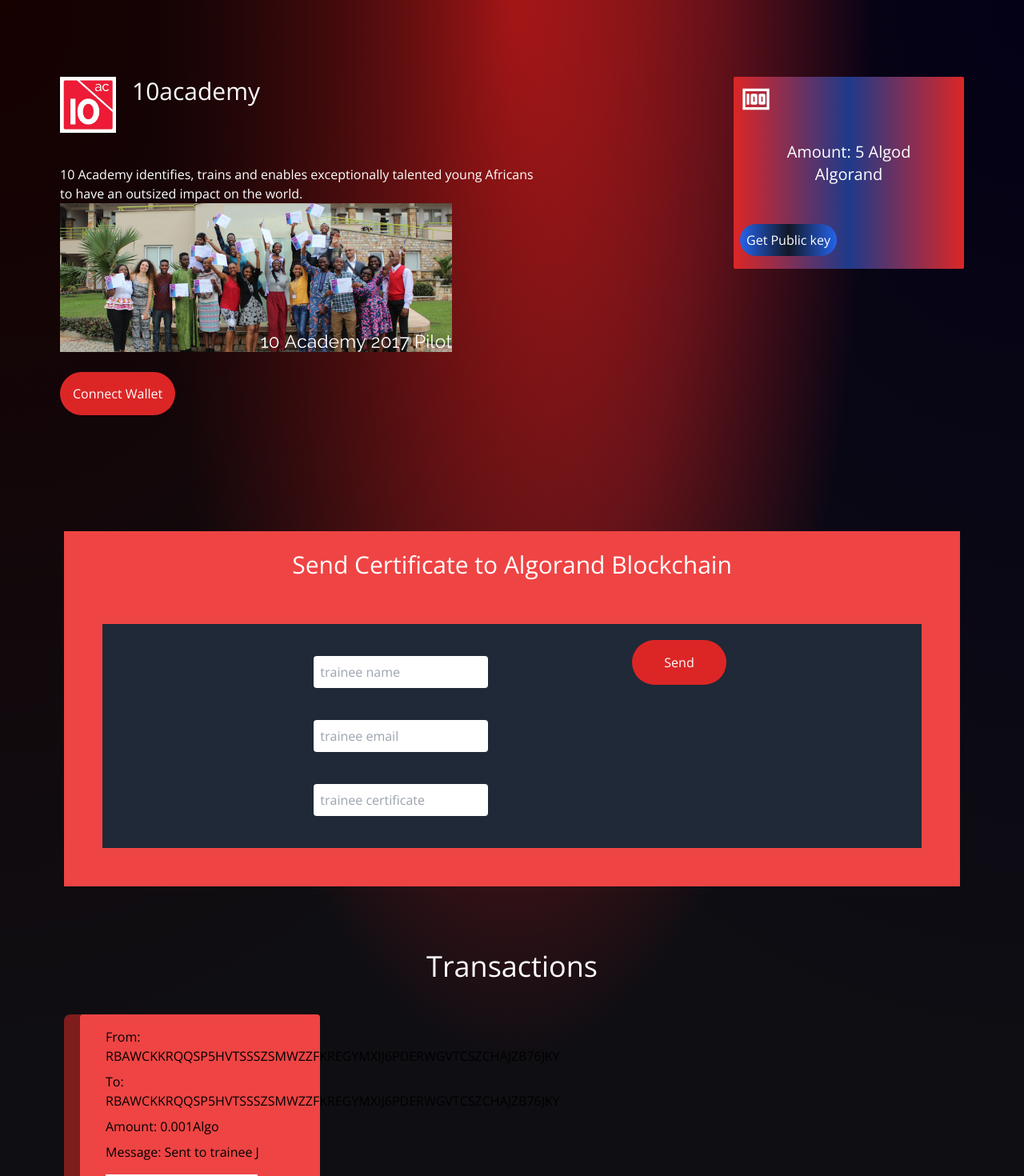
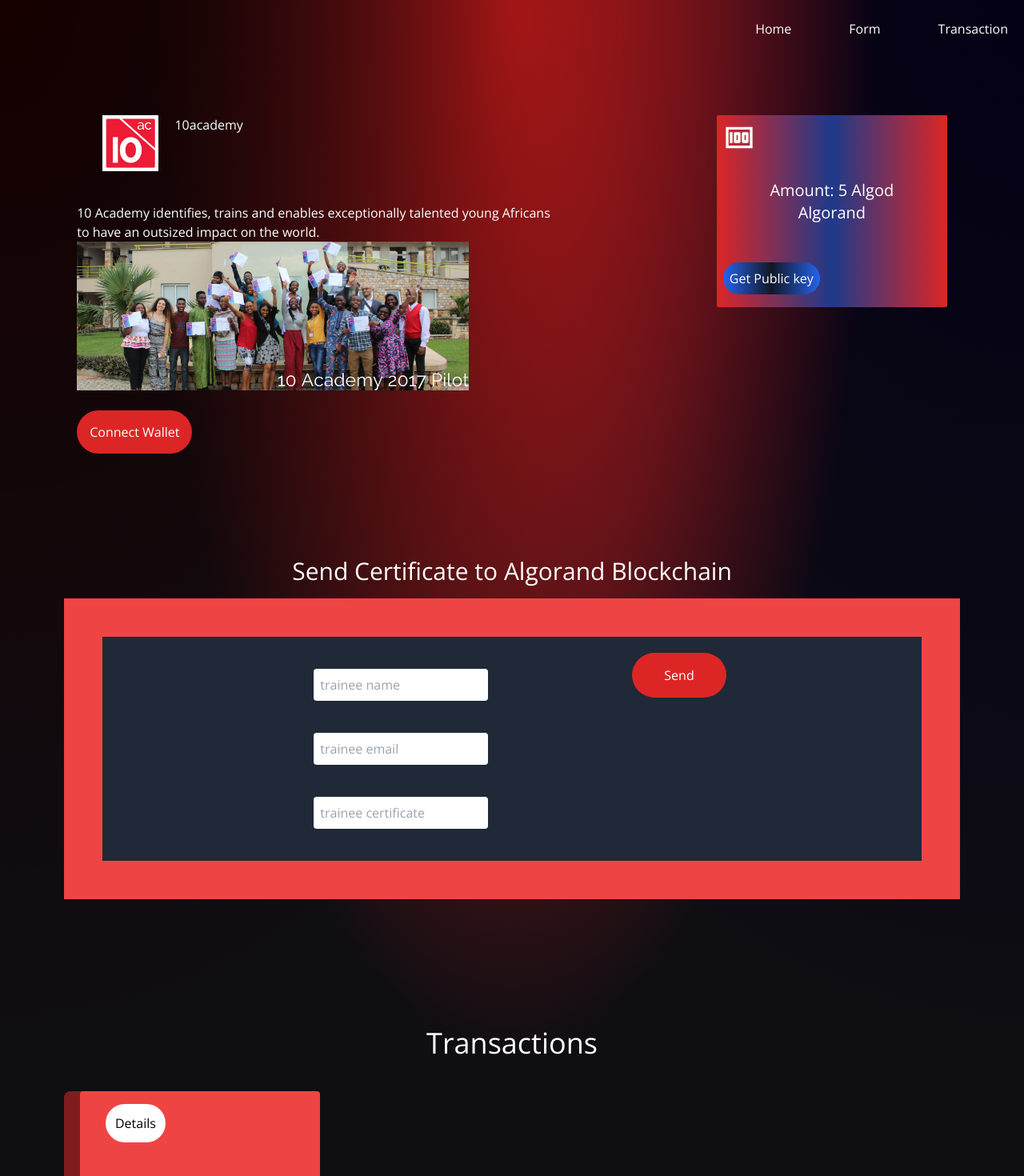
Before and after one commit to RYees/certifcate-generation-algorand, a React (Vite) app in the folder react-front/: page /staff in a window 1280 px wide. Shown: the top 1470 px of the page at 80% size. Built offline with nearby package versions, Linux system fonts and the light colour scheme.

Commit message:
adding scrolling

```diff
--- a/react-front/src/Staff.jsx
+++ b/react-front/src/Staff.jsx
@@ -1,6 +1,6 @@
 import logo from './10logo.jpg';
 import pic from './10a.png';
-import React, { useState } from "react";
+import React, { useState, useRef } from "react";
 import { MdMoney } from 'react-icons/md';
 import { AiFillCloseCircle } from 'react-icons/ai'
 import StaffUpload from './pages/StaffUpload';
@@ -9,6 +9,18 @@
 import "./modal.css";
 
 function Staff() {
+    const home = useRef(null);
+    const form = useRef(null);
+    const transaction = useRef(null);
+
+
+    const scrollToSection = (elementRef) => {
+      window.scrollTo({
+        top: elementRef.current.offsetTop,
+        behavior: 'smooth'
+      })
+    }
+
     const [modal, setModal] = useState(false);
     const toggleModal = () => {
       setModal(!modal);
@@ -22,11 +34,25 @@
 
     return (
       <>
-      <div className="flex flex-row flex-wrap gap-52 justify-center my-24 text-white">
+      <nav className='fixed top-0 right-0'>
+            <ul className='flex justify-end my-4'>
+                <li onClick={()=> scrollToSection(home)}  className="text-white ml-8 hover:bg-red-500 hover:filter hover:brightness-110 hover:transition hover:ease-in-out cursor-pointer rounded px-5 py-2">
+                   Home
+                </li>
+                <li onClick={()=> scrollToSection(form)} className='text-white ml-8 hover:bg-red-500 hover:filter hover:brightness-110 hover:transition hover:ease-in-out cursor-pointer rounded px-5 py-2'>
+                   Form
+                </li>
+                <li onClick={()=> scrollToSection(transaction)} className='text-white ml-8 hover:bg-red-500 hover:filter hover:brightness-110 hover:transition hover:ease-in-out cursor-pointer rounded px-5 py-2'>
+                    Transaction
+                </li>
+            </ul>
+        </nav>
+
+      <div ref={home} className="flex flex-row flex-wrap gap-52 justify-center mt-36 text-white">
       <div>
 
       <div className='mr-96 mb-10 flex gap-5 flex-row-reverse'>
-      <h1 className="text-3xl">
+      <h1 class Name="text-3xl">
         10academy
       </h1><span><img src={logo} alt="" height={20} width={70} /></span>
       </div>
@@ -59,11 +85,11 @@
         <div className="modal">
           <div onClick={toggleModal} className="overlay"></div>
           <div className="modal-content">
-            <p>
+            <h2 class="text-gray-900 text-center">
             RBAWCKKRQQSP5HVTSSSZSMWZZFKREGYMXIJ6PDERWGVTCSZCHAJZB76JKY
-            </p>
+            </h2>
             <button className="close-modal" onClick={toggleModal}>
-              <AiFillCloseCircle size='28px'/>
+              <AiFillCloseCircle size='28px'className="text-gray-900"/>
             </button>
           </div>
         </div>
@@ -72,12 +98,12 @@
       </div>
       </div>
 
-      <div className='flex flex-col flex-wrap mx-20 gap-20 my-40'>
-      <div>
+      <div className='flex flex-col flex-wrap mx-20 gap-20'>
+      <div ref={form}>
       <StaffUpload />
       </div>
 
-      <div>
+      <div ref={transaction}>
         <StaffTransaction />
       </div>
       </div>
--- /dev/null
+++ b/react-front/src/components/layout/MainHeader.jsx
@@ -0,0 +1,24 @@
+import React from 'react'
+
+const MainHeader = () => {
+    return (
+        <header className=''>
+
+        <nav className=''>
+            <ul className='mt-8'>
+                <li onClick={()=> scrollToSection(home)} className="link">
+                   Home
+                </li>
+                <li onClick={()=> scrollToSection(form)} className=''>
+                   Form
+                </li>
+                <li conClick={()=> scrollToSection(transaction)} lassName=''>
+                    Transaction
+                </li>
+            </ul>
+        </nav>
+        </header>
+      )
+}
+
+export default MainHeader
--- a/react-front/src/components/layout/MainSideBar.jsx
+++ b/react-front/src/components/layout/MainSideBar.jsx
@@ -6,9 +6,9 @@
     {/* <div>MainSideBar</div> */}
     <nav className=''>
         <ul className='mt-8'>
-            {/* <li>
+            <li>
                <Link to='/'>Login</Link>
-            </li> */}
+            </li>
             <li className='p-4 border w-64 ml-2 mb-5 cursor-pointer'>
                 <Link to='/staff' className='mt-10'>Staff</Link>
             </li>
--- a/react-front/src/modal.css
+++ b/react-front/src/modal.css
@@ -1,7 +1,9 @@
 body.active-modal {
     overflow-y: hidden;
 }
-
+.no {
+    scroll-behavior: smooth;
+}
 .btn-modal {
     padding: 10px 20px;
     display: block;
@@ -29,7 +31,7 @@
     transform: translate(-50%, -50%);
     line-height: 1.4;
     background: #f1f1f1;
-    padding: 14px 28px;
+    padding: 34px 28px;
     border-radius: 3px;
     max-width: 60rem;
     min-width: 50rem;
--- a/react-front/src/pages/StaffTransaction.jsx
+++ b/react-front/src/pages/StaffTransaction.jsx
@@ -1,6 +1,9 @@
 import logo from '../10logo.jpg';
-import * as React from 'react';
+// import * as React from 'react';
 import data from './StaffData';
+import React, { useState } from "react";
+import { AiFillCloseCircle } from 'react-icons/ai'
+import '../modal.css'
 
 const StaffTransaction = () => {
   const [time, setTime] = React.useState();
@@ -16,19 +19,32 @@
   }, []);
 
 
+  const [modal, setModal] = useState(false);
+  const toggleModal = () => {
+    setModal(!modal);
+  };
+
+  if(modal) {
+    document.body.classList.add('active-modal')
+  } else {
+    document.body.classList.remove('active-modal')
+  }
+
+
   return (
     <>
-     <div>
+     <div className='mt-20'>
         <h1 className='text-center text-4xl text-white mb-10'>Transactions</h1>
       </div>
 
 
-    <div className='bg-red-900 w-80 rounded-lg'>
+    <div className='bg-red-900 w-80 rounded-lg relative mb-20'>
         <div className='bg-red-500 ml-5 px-8 py-4 rounded'>
 
                 <div>
-                    <h2 className='mb-2 scroll-x'>From: RBAWCKKRQQSP5HVTSSSZSMWZZFKREGYMXIJ6PDERWGVTCSZCHAJZB76JKY</h2>
-                    <h2 className='mb-2'>To: RBAWCKKRQQSP5HVTSSSZSMWZZFKREGYMXIJ6PDERWGVTCSZCHAJZB76JKY</h2>
+                    {/* <h2 className='no mb-2'>From: RBAWCKKRQQSP5HVTSSSZSMWZZFKREGYMXIJ6PDERWGVTCSZCHAJZB76JKY</h2>
+                    <h2 className='mb-2'>To: RBAWCKKRQQSP5HVTSSSZSMWZZFKREGYMXIJ6PDERWGVTCSZCHAJZB76JKY</h2> */}
+                    <button className='bg-white p-3 rounded-full mb-10' onClick={toggleModal}>Details</button>
                     <h2 className='mb-2'>Amount: 0.001Algo</h2>
                     <p className='mb-2'>Message: Sent to trainee J</p>
                     <div className='mt-4 mb-5'>
@@ -37,7 +53,21 @@
                     <div>
                         <p>{time}</p>
                     </div>
-                </div>
+
+                    {modal && (
+        <div className="modal">
+          <div onClick={toggleModal} className="overlay"></div>
+          <div className="modal-content">
+          <h2 className='mb-2'>From:  RBAWCKKRQQSP5HVTSSSZSMWZZFKREGYMXIJ6PDERWGVTCSZCHAJZB76JKY</h2>
+          <br />
+          <h2 className='mb-2'>To:  RBAWCKKRQQSP5HVTSSSZSMWZZFKREGYMXIJ6PDERWGVTCSZCHAJZB76JKY</h2>
+            <button className="close-modal" onClick={toggleModal}>
+              <AiFillCloseCircle size='28px'/>
+            </button>
+          </div>
+        </div>
+      )}
+      </div>
 
         </div>
     </div>
--- a/react-front/src/pages/StaffUpload.jsx
+++ b/react-front/src/pages/StaffUpload.jsx
@@ -2,11 +2,14 @@
 
 const StaffUpload = () => {
   return (
+    <>
+     <div className='mt-32'>
+        <h1 className='text-center text-3xl text-white p-4'>Send Certificate to Algorand Blockchain</h1>
+      </div>
+
     <div>
         <div className='bg-red-500 p-2'>
-            <div>
-               <h1 className='text-center text-3xl text-white p-4'>Send Certificate to Algorand Blockchain</h1>
-            </div>
+
                 <form action="" className='flex flex-wrap gap-40 m-10 p-5 justify-center bg-gray-800'>
                     <div>
                     <div className='p-5'>
@@ -28,6 +31,7 @@
                 </form>
             </div>
     </div>
+    </>
   )
 }
 
```
